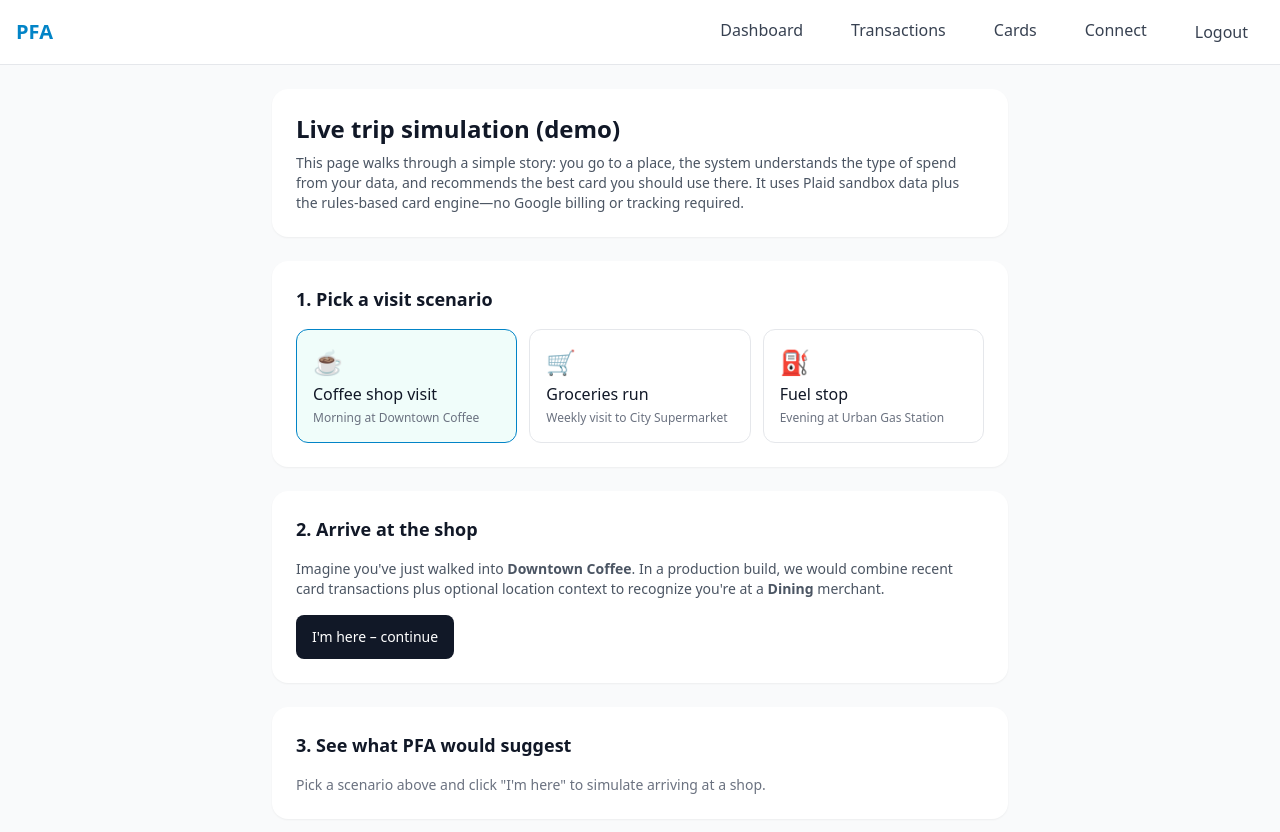
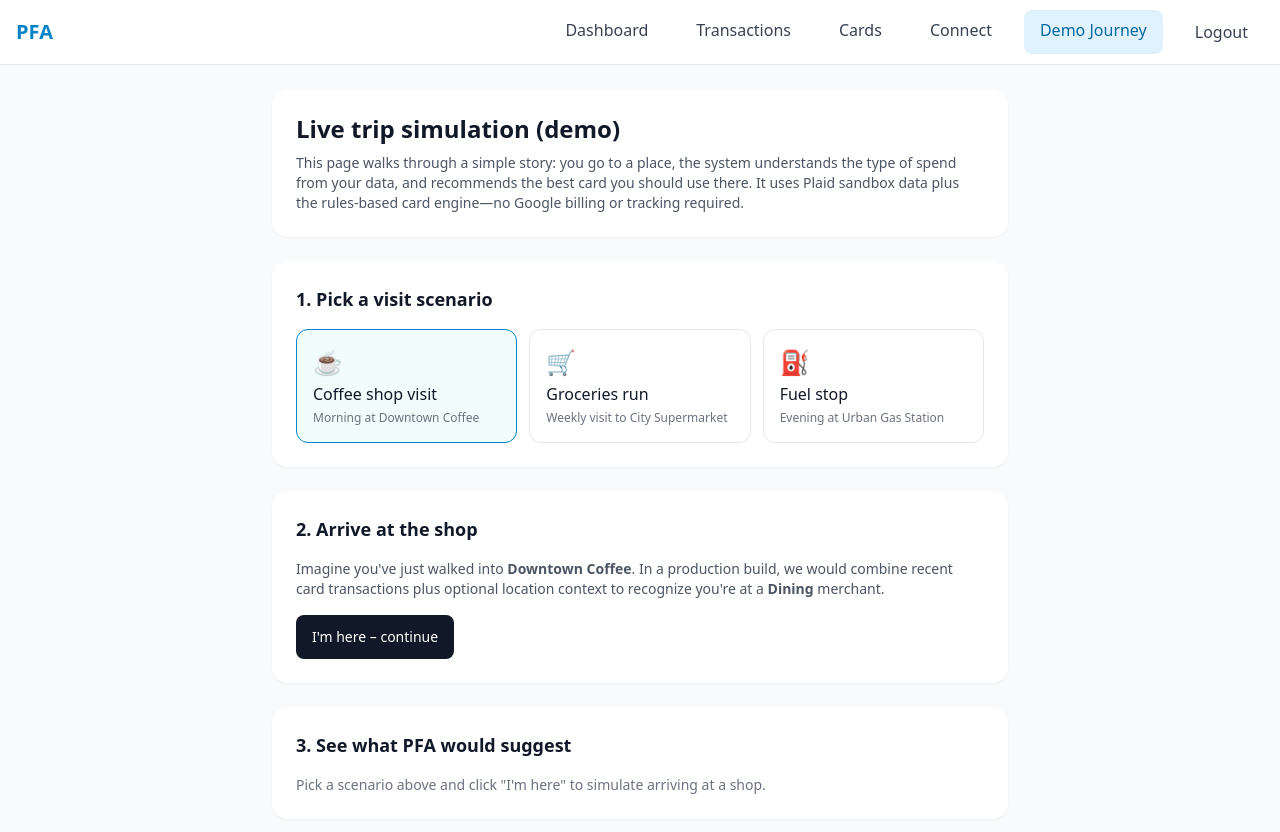
Before and after one commit to ADI-AcceleratedDeveloperIndia/PFA, a Next.js app: page /demo in a window 1280 px wide. Shown: the top 832 px of the page. Built offline with nearby package versions, Linux system fonts and the light colour scheme.

Commit message:
Add Demo Journey link to top navigation

```diff
--- a/components/NavBar.tsx
+++ b/components/NavBar.tsx
@@ -19,6 +19,7 @@ export default function NavBar() {
     { href: '/transactions', label: 'Transactions', icon: '💳' },
     { href: '/recommendations', label: 'Cards', icon: '🎯' },
     { href: '/connect', label: 'Connect', icon: '🔗' },
+    { href: '/demo', label: 'Demo Journey', icon: '🧭' },
   ];
 
   return (
```
